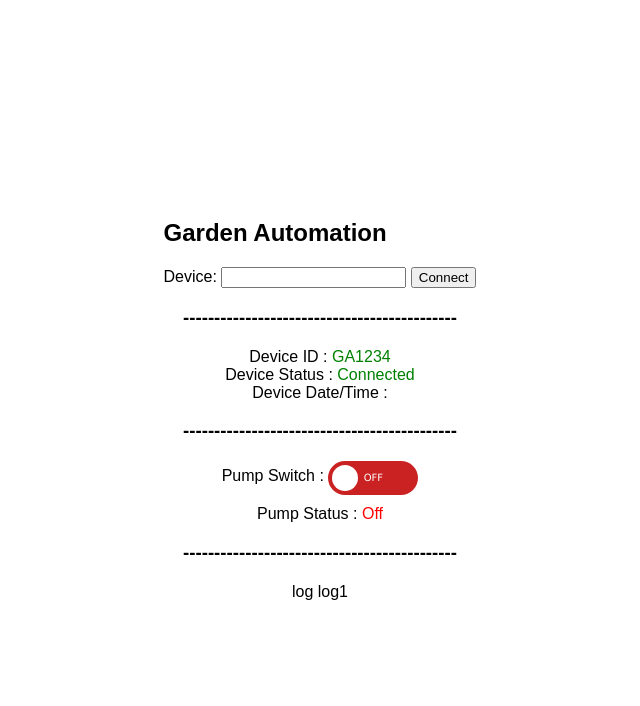
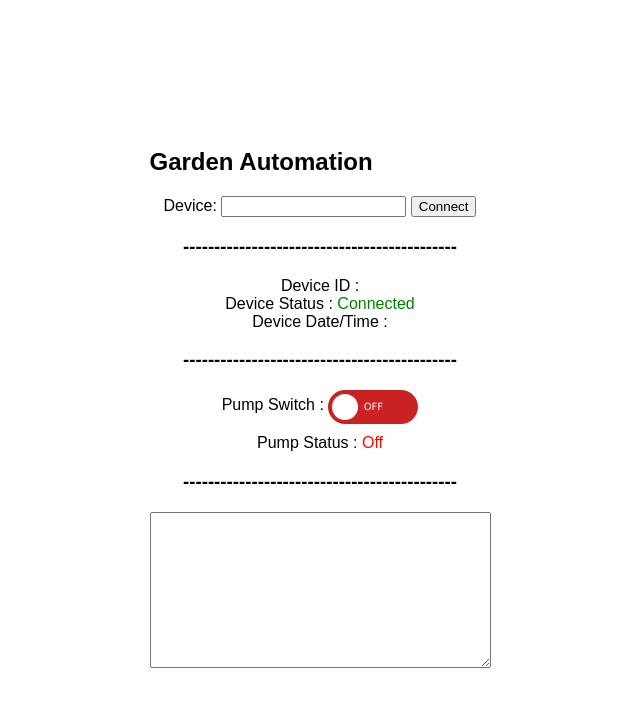
Before and after one commit to anantwakode/ga, a plain HTML site: page index.html in a window 1280 px wide. Shown: the whole page, without its empty margins (320-960 px from the left). Drawn offline with Linux system fonts and the light colour scheme.

Commit message:
Add files via upload

```diff
--- a/index.html
+++ b/index.html
@@ -30,10 +30,10 @@
         <div id="device">
             <label for="dname">Device:</label>
             <input type="text" id="dname" name="dname"/>
-            <input type="button" value="Connect" onclick='OnConnectClick()'>
+            <input type="button" id="conbtn" value="Connect" onclick='OnConnectClick()'>
         </div>
         <h3>--------------------------------------------</h3>
-        <div id="did"> <span>Device ID : </span> <span style="color:green">GA1234 </span> </div>
+        <div id="did"> <span>Device ID : </span> <span id="devid" style="color:green"></span> </div>
         <div id="status"> <span>Device Status : </span> <span id="devicestatus" style="color:green">Connected</span> </div> <span>Device Date/Time :</span><span id="devicetime" style="color:green"></span>
         <h3>--------------------------------------------</h3>
         <div id="ps"> <span class="foo">
@@ -43,8 +43,9 @@
         </div>
         <div id="pump"> <span>Pump Status : </span> <span id="pumpstatus" style="color:red">Off</span> </div>
         <h3>--------------------------------------------</h3>
-        <span id="log">log</span>
-        <span id="log1">log1</span>
+        <span>
+		<textarea id="log" name="log" rows="10" cols="40"></textarea>
+		</span>
     </div>
 </body>
 
```
